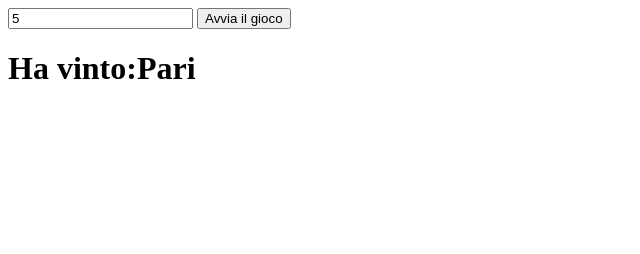
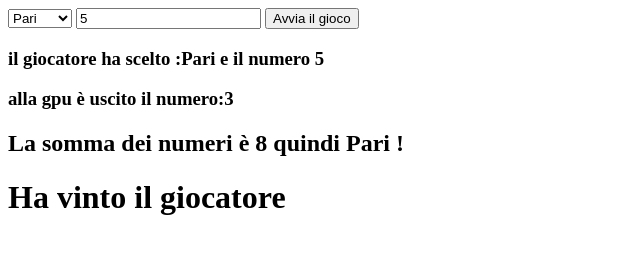
Before and after one commit to RiccardoGarbo/js-paliedispari, a plain HTML site: page Pari e Dispari/index.html in a window 1280 px wide. Both pictures are taken after typing "5" into the empty fields and a click on the button "Avvia il gioco". Shown: the whole page, without its empty margins (0-640 px from the left). Drawn offline with Linux system fonts and the light colour scheme.

Commit message:
print the winner on page

```diff
--- a/Pari e Dispari/index.html
+++ b/Pari e Dispari/index.html
@@ -11,10 +11,17 @@
 <body>
     <!--1 creo gli elementi nel file html-->
     <form>
+        <select>
+            <option value="Pari">Pari</option>
+            <option value="Dispari">Dispari</option>
+        </select>
         <input type="number">
         <button>Avvia il gioco</button>
     </form>
-    <h1>Ha vinto:</h1>
+    <h3 id="player">il giocatore ha scelto : </h3>
+    <h3 id="cpu">alla gpu è uscito il numero:</h3>
+    <h2></h2>
+    <h1></h1>
 
 
 </body>
--- a/Pari e Dispari/js/script.js
+++ b/Pari e Dispari/js/script.js
@@ -12,6 +12,10 @@
 const form = document.querySelector('form')
 const inputNumberUser = document.querySelector('input')
 const winner = document.querySelector('h1')
+const selectPlayer = document.querySelector('select')
+const player = document.getElementById('player')
+const cpu = document.getElementById('cpu')
+const sumResult = document.querySelector('h2')
 
 //3-Genero un numero random tra 1-5 attraverso una funzione
 function randomNumber() {
@@ -20,6 +24,7 @@ function randomNumber() {
 //4-Prendo il valore datomi dall'user attraverso una funzione
 form.addEventListener('submit', function (e) {
     e.preventDefault();
+
     const userNumber = parseInt(inputNumberUser.value)
     if (isNaN(userNumber) || userNumber < 1 || userNumber > 5) {
         alert('Inserisci un numero da 1 a 5')
@@ -34,7 +39,18 @@ form.addEventListener('submit', function (e) {
     //6-Stabilisco con una funzione se il numero è pari o dispari
     let result = isEven(sum) ? 'Pari' : 'Dispari'
     console.log(result)
-    winner.innerText += result
+    //7-Dichiaro chi ha vinto in pagina
+    let choisePlayer = selectPlayer.value
+    console.log(choisePlayer)
+    if (choisePlayer === result) {
+        winner.innerHTML = 'Ha vinto il giocatore'
+    } else {
+        winner.innerHTML = 'Ha vinto la CPU'
+    }
+    cpu.innerText += numberCpu
+    player.innerText += choisePlayer + ' e il numero ' + userNumber
+    sumResult.innerText = `La somma dei numeri è ${sum} quindi ${result} !`
+
 })
 function isEven(number) {
     return number % 2 === 0;
```
